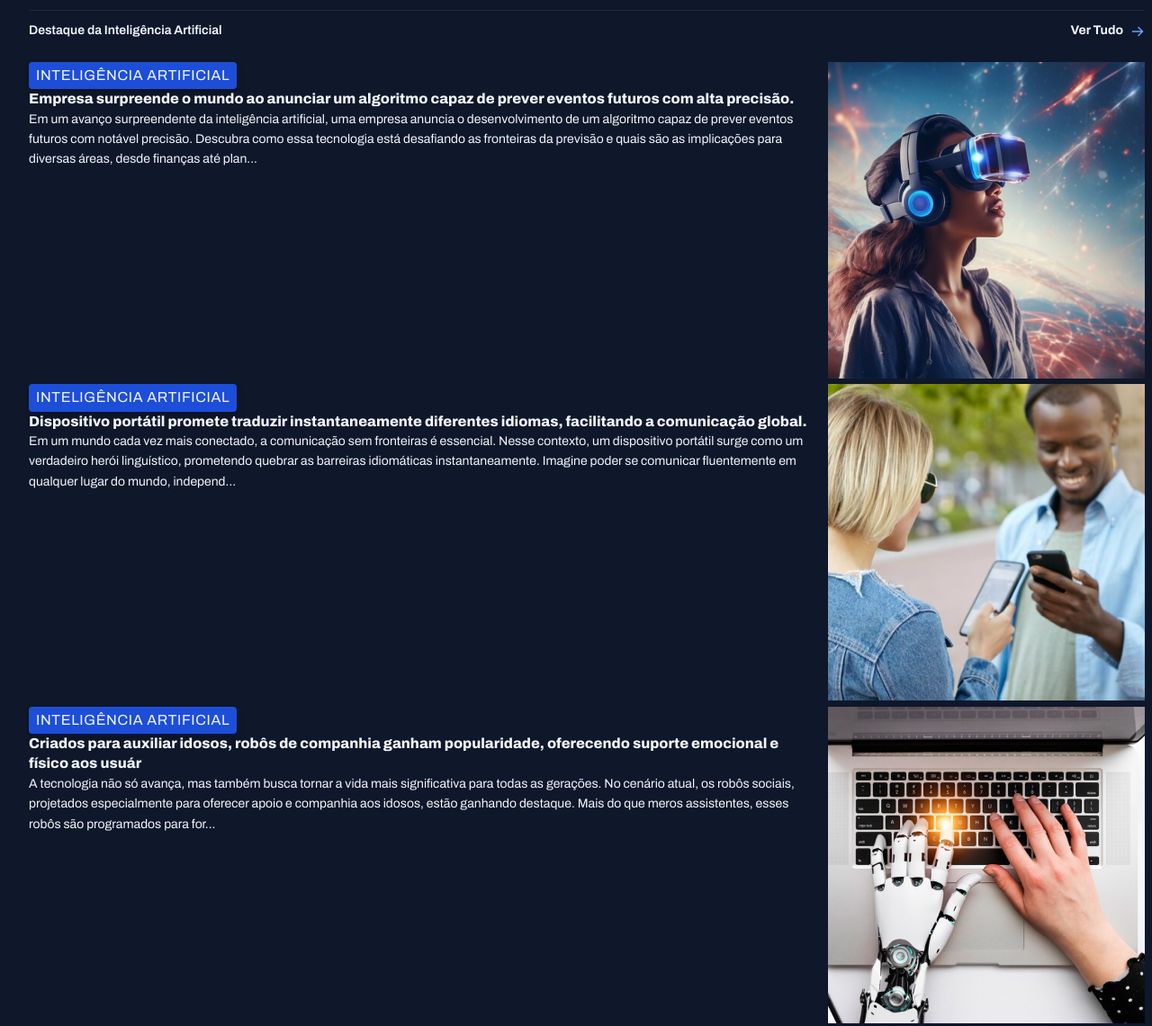
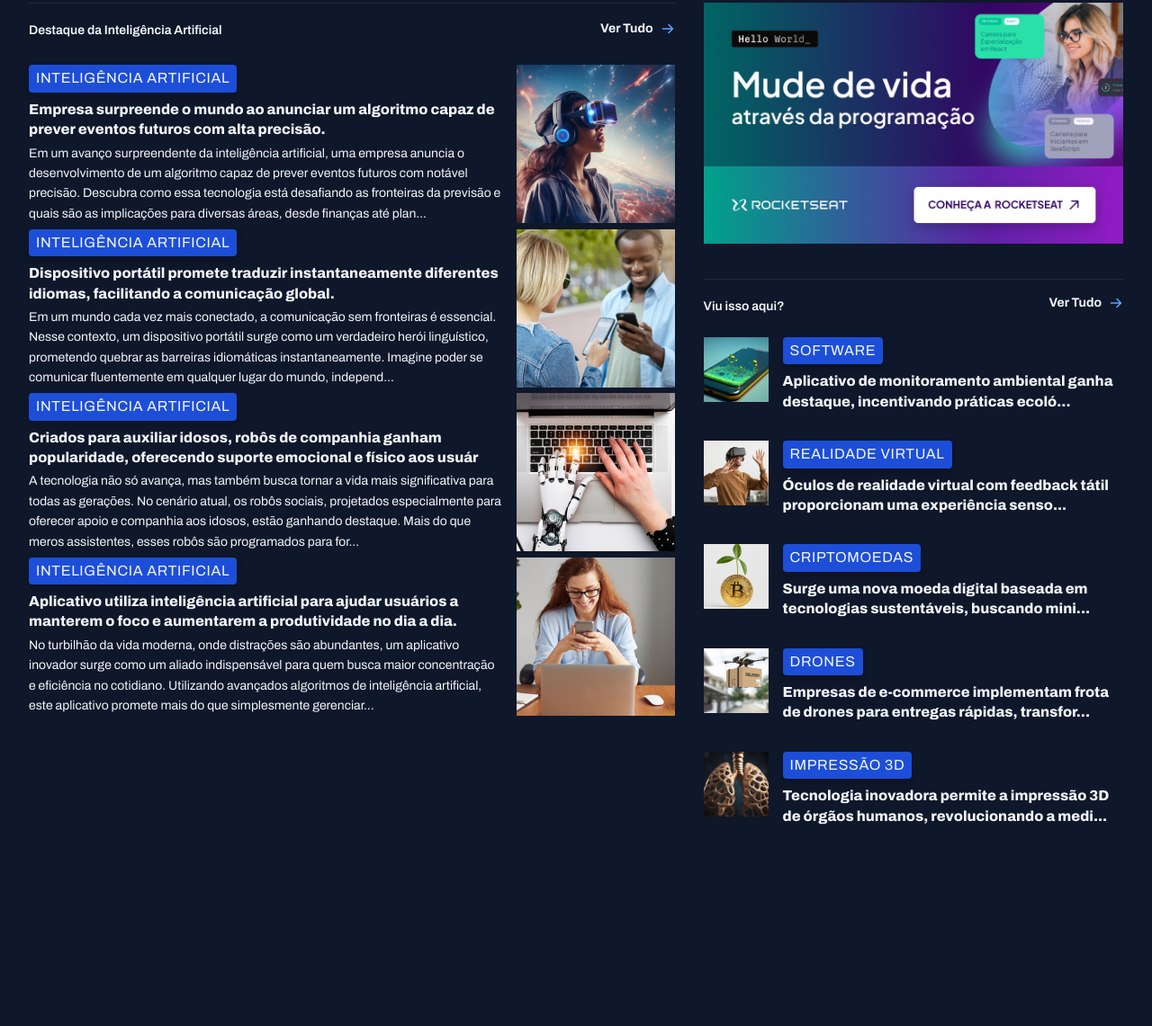
Before and after one commit to DiegoF83/Projeto-de-Noticias, a plain HTML site: page index.html in a window 1280 px wide. Shown: the part 1073-2214 px from the top of the page at 90% size. After the commit the page ends 2032 px from the top, so only its background shows below. Drawn offline with Linux system fonts and the light colour scheme; files whose address does not match are found by name.

Commit message:
Estilizando os ultimos cards

```diff
--- a/index.html
+++ b/index.html
@@ -210,7 +210,7 @@
       </div>
     </section>
 
-    <div>
+    <aside>
       <div id="ads">
         <img src="assets/Ads.png" alt="">
       </div>
@@ -232,7 +232,7 @@
             <div>
               <span class="content-tag">Software</span>
               <h3 class="text-xl">
-                Aplicativo de monitoramento ambiental ganha destaque, incentivando práticas ecológicas e prom...
+                Aplicativo de monitoramento ambiental ganha destaque, incentivando práticas ecoló...
               </h3>
             </div>
           </article>
@@ -244,7 +244,7 @@
             <div>
               <span class="content-tag">Realidade Virtual</span>
               <h3 class="text-xl">
-                Óculos de realidade virtual com feedback tátil proporcionam uma experiência sensorial completa...
+                Óculos de realidade virtual com feedback tátil proporcionam uma experiência senso...
               </h3>
             </div>
           </article>
@@ -256,7 +256,7 @@
             <div>
               <span class="content-tag">Criptomoedas</span>
               <h3 class="text-xl">
-                Surge uma nova moeda digital baseada em tecnologias sustentáveis, buscando minimizar o im...
+                Surge uma nova moeda digital baseada em tecnologias sustentáveis, buscando mini...
               </h3>
             </div>
           </article>
@@ -268,7 +268,7 @@
             <div>
               <span class="content-tag">Drones</span>
               <h3 class="text-xl">
-                Empresas de e-commerce implementam frota de drones para entregas rápidas, transformando o cen...
+                Empresas de e-commerce implementam frota de drones para entregas rápidas, transfor...
               </h3>
             </div>
           </article>
@@ -280,13 +280,13 @@
             <div>
               <span class="content-tag">Impressão 3D</span>
               <h3 class="text-xl">
-                Tecnologia inovadora permite a impressão 3D de órgãos humanos, revolucionando a medicina e a list...
+                Tecnologia inovadora permite a impressão 3D de órgãos humanos, revolucionando a medi...
               </h3>
             </div>
           </article>
         </div>
       </section>
-    </div>
+    </aside>
   </main>
 </body>
 </html>
--- a/styles/global.css
+++ b/styles/global.css
@@ -51,8 +51,17 @@ img {
 }
 
 main {
-  margin-top: 40px;
-  gap: 80px;
+  margin-block: 40px;
+  row-gap: 80px;
+  column-gap: 32px;
+
+  grid-template-columns: 2fr 1.3fr;
+
+
+  grid-template-areas:
+  "featured featured"
+  "weekly weekly"
+  "ai aside";
 }
 
 .content-tag {
--- a/styles/sections.css
+++ b/styles/sections.css
@@ -21,6 +21,8 @@ section header {
 }
 
 #featured {
+  grid-area: featured;
+
   img {
     height: 100%;
     object-fit: cover;
@@ -60,6 +62,7 @@ section header {
 }
 
 #weekly {
+  grid-area: weekly;
   &>div {
     grid-template-columns: repeat(4, 298px);
   }
@@ -82,5 +85,34 @@ section header {
       font-weight: 900;
     }
   }
+}
 
+#ai {
+  img {
+    width: 176px;
+    aspect-ratio: 1/1;
+    object-fit: cover;
+  }
+
+  h3 {
+    margin-block: 8px 4px;
+  }
 }
+
+aside {
+  grid-area: aside;
+}
+
+#more {
+  margin-top: 32px;
+  h3 {
+    margin-top: 8px;
+  }
+
+  img {
+    width: 72px;
+    aspect-ratio: 1/1;
+    object-fit: cover;
+
+  }
+}
```
